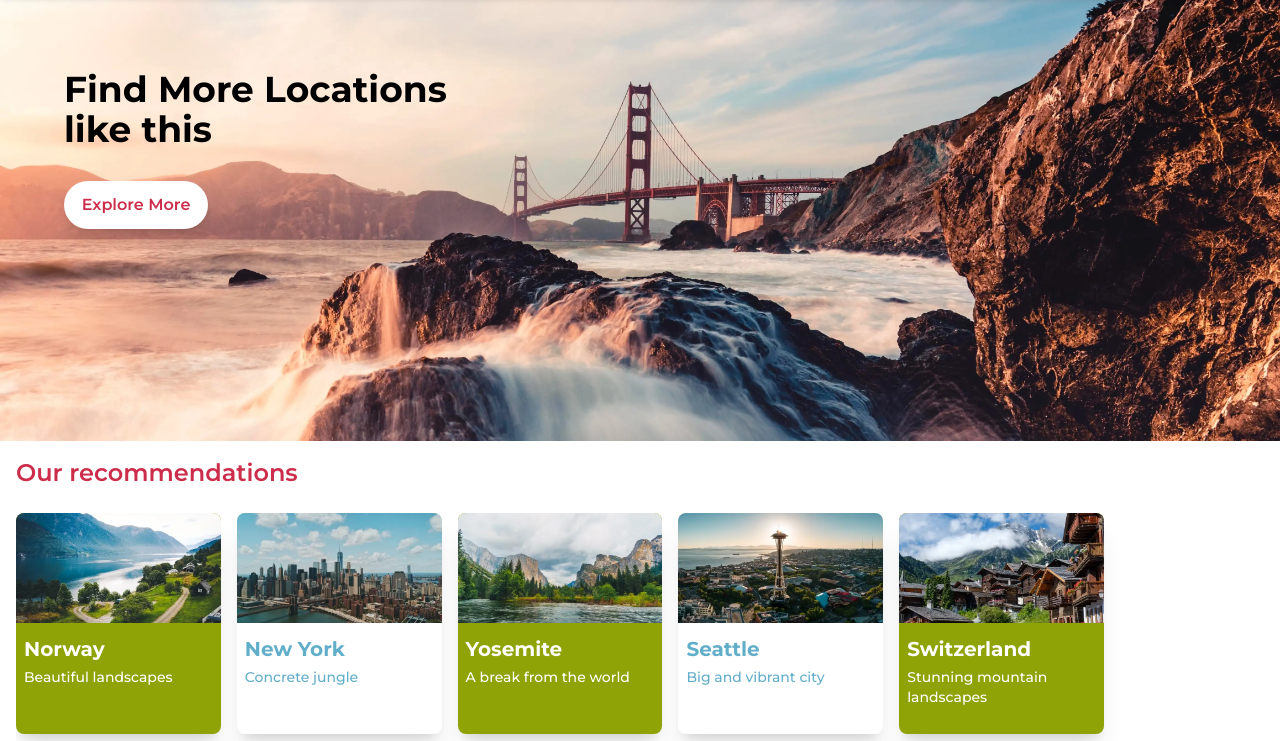
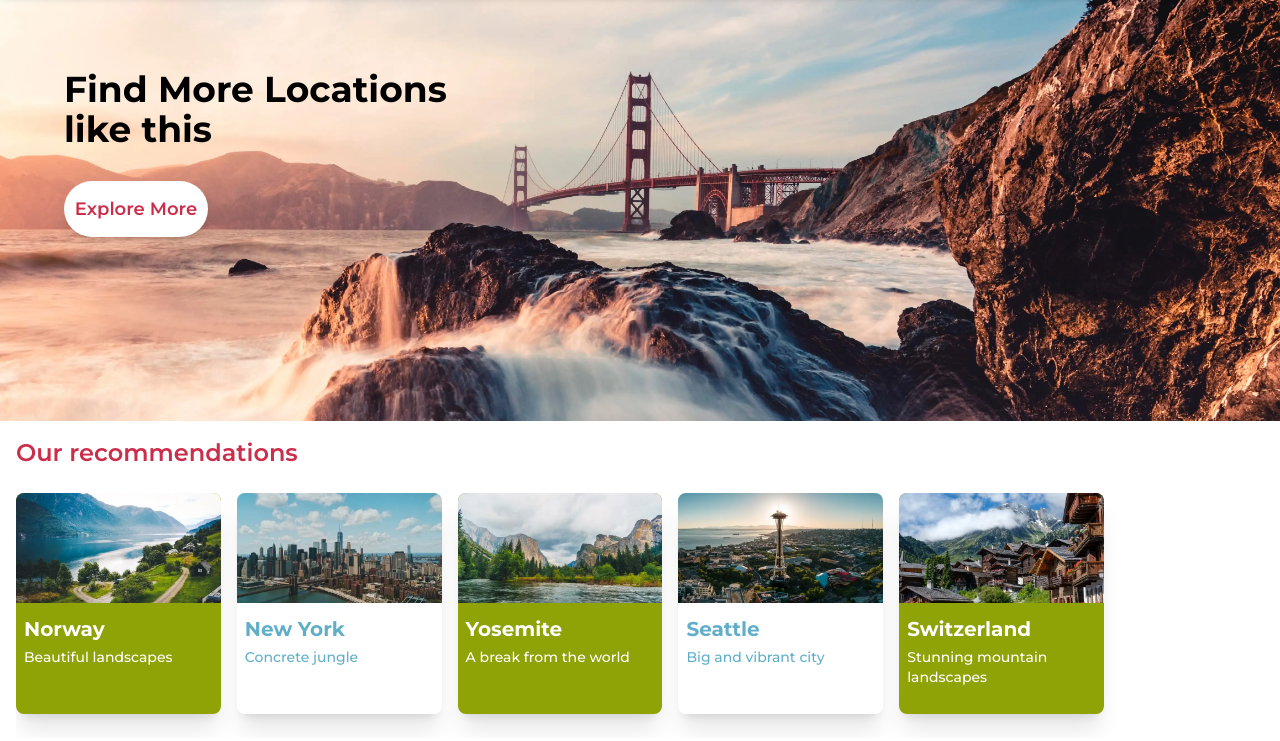
Before and after one commit to EdGonzz/platzi-travel-tailwind-course, a website: page public/index.html in a window 1280 px wide. Shown: the part 59-800 px from the top of the page. Drawn offline with Linux system fonts and the light colour scheme.

Commit message:
Enhance CSS: added new height and width utility classes in tailwind.css; updated header and button styles in index.html

```diff
--- a/public/index.html
+++ b/public/index.html
@@ -9,7 +9,7 @@
 </head>
 
 <body class="font-Montserrat scroll-smooth">
-  <header id="header" class="w-full h-[400px] md:h-[500px]">
+  <header id="header" class="w-full h-[400px] md:h-[480px]">
     <nav class="hidden md:flex w-full h-14 bg-white shadow-md flex-row justify-around items-center text-center fixed top-0 z-50">
       <div>
         <span class="text-primary text-base lg:text-lg font-bold">Platzi Travel</span>
@@ -56,7 +56,7 @@
         </div>
         <h1 class="hidden md:block text-black text-4xl font-bold text-pretty w-96">Find More Locations like this</h1>
         <button
-          class="w-36 h-12 text-primary rounded-full font-semibold bg-white shadow-lg transition-all hover:bg-primary hover:text-white hover:scale-110">
+          class="w-36 h-12 md:h-14 md:text-lg text-primary rounded-full font-semibold bg-white shadow-lg transition-all hover:bg-primary hover:text-white hover:scale-110">
           Explore More
         </button>
       </div>
```
Also changed, not shown: public/css/tailwind.css.
